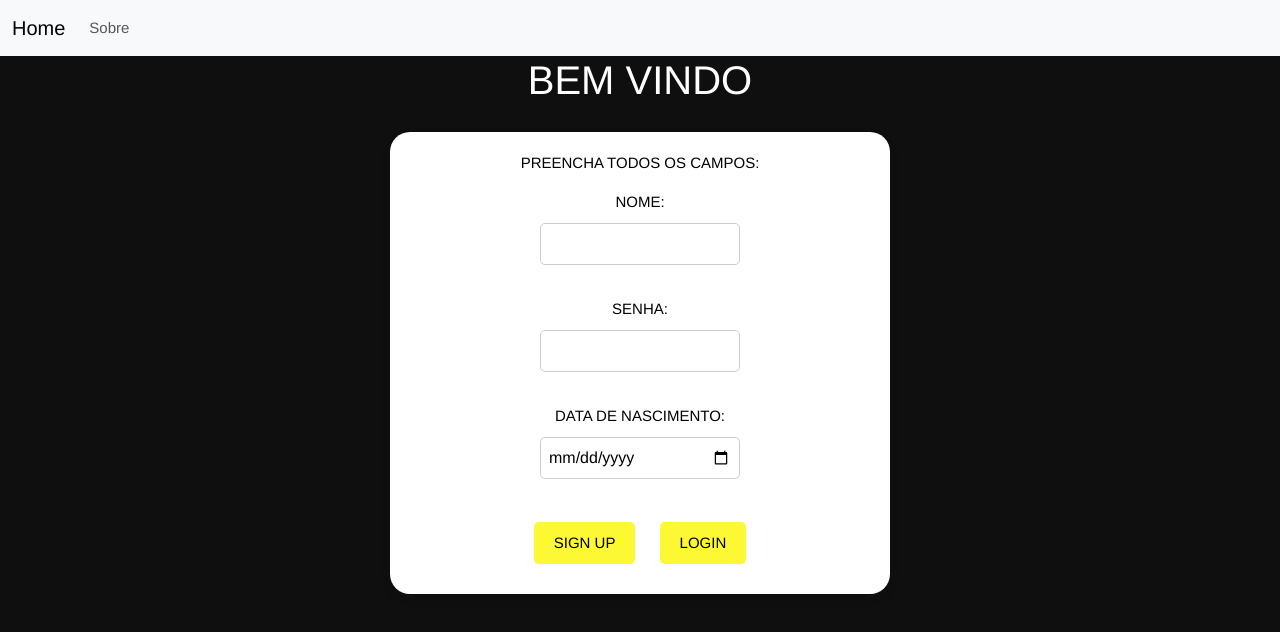
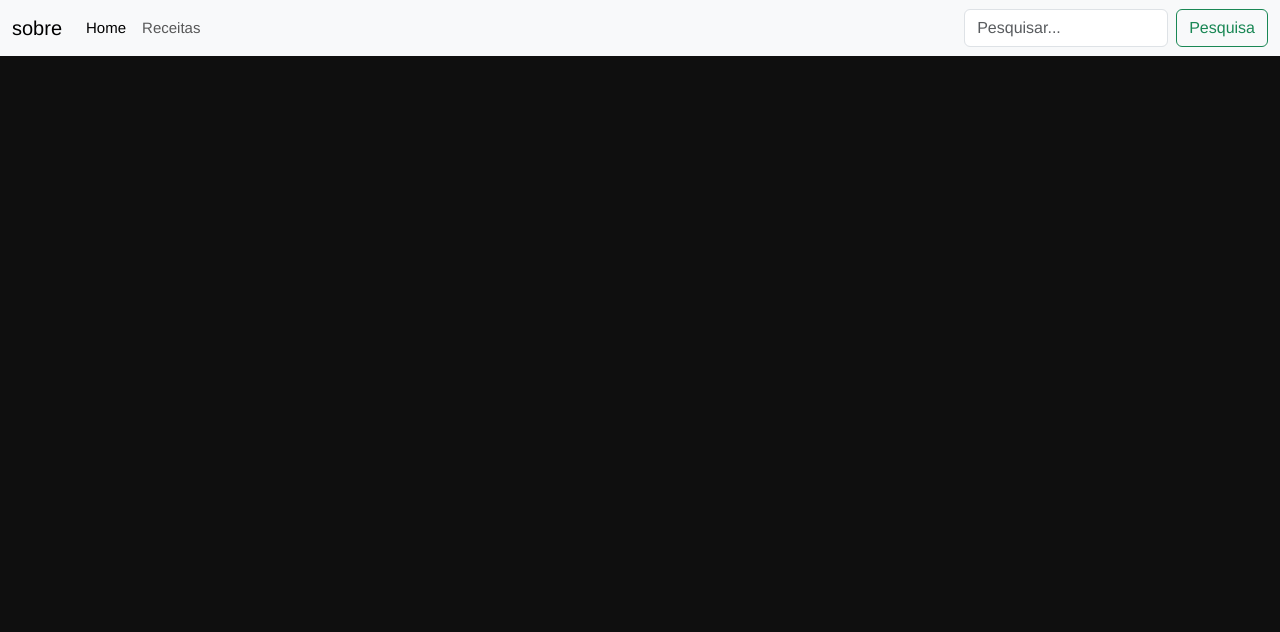
Before and after one commit to Brunopygit/Brunopygit.github.io, a SvelteKit app: page / in a window 1280 px wide. Shown: the top 632 px of the page. Built offline with nearby package versions, Linux system fonts and the light colour scheme.

Commit message:
testedoido

```diff
--- a/src/routes/+layout.svelte
+++ b/src/routes/+layout.svelte
@@ -1,29 +1,22 @@
-<script>
-    let { children } = $props();
-</script>
-
-<nav class="navbar navbar-expand-sm bg-body-tertiary">
+<nav class="navbar navbar-expand-lg bg-body-tertiary">
     <div class="container-fluid">
-        <a class="navbar-brand" href="/#">Home</a>
-        <button
-            class="navbar-toggler"
-            type="button"
-            data-bs-toggle="collapse"
-            data-bs-target="#navbarSupportedContent"
-            aria-controls="navbarSupportedContent"
-            aria-expanded="false"
-            aria-label="Toggle navigation"
-        >
+      <button class="navbar-toggler" type="button" data-bs-toggle="collapse" data-bs-target="#navbarTogglerDemo01" aria-controls="navbarTogglerDemo01" aria-expanded="false" aria-label="Toggle navigation">
         <span class="navbar-toggler-icon"></span>
       </button>
-        <div class="collapse navbar-collapse" id="navbarSupportedContent">
-            <ul class="navbar-nav">
+      <div class="collapse navbar-collapse" id="navbarTogglerDemo01">
+        <a class="navbar-brand" href="#/sobre">sobre</a>
+        <ul class="navbar-nav me-auto mb-2 mb-lg-0">
           <li class="nav-item">
-                    <a class="nav-link" href="/sobre">Sobre</a>
+            <a class="nav-link active" aria-current="page" href="/#">Home</a>
+          </li>
+          <li class="nav-item">
+            <a class="nav-link" href="#/receitas">Receitas</a>
           </li>
         </ul>
+        <form class="d-flex" role="search">
+          <input class="form-control me-2" type="search" placeholder="Pesquisar..." aria-label="Search">
+          <button class="btn btn-outline-success" type="submit">Pesquisa</button>
+        </form>
       </div>
     </div>
   </nav>
-
-{@render children()}
--- /dev/null
+++ b/src/routes/sobre/receitas/+page.svelte
@@ -0,0 +1 @@
+<p>Bem vindo a área das receitas </p>
```
Lines whose indentation alone changed are shown as unchanged.
